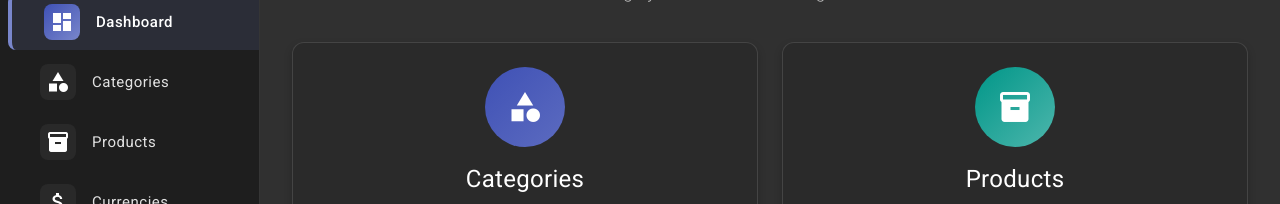
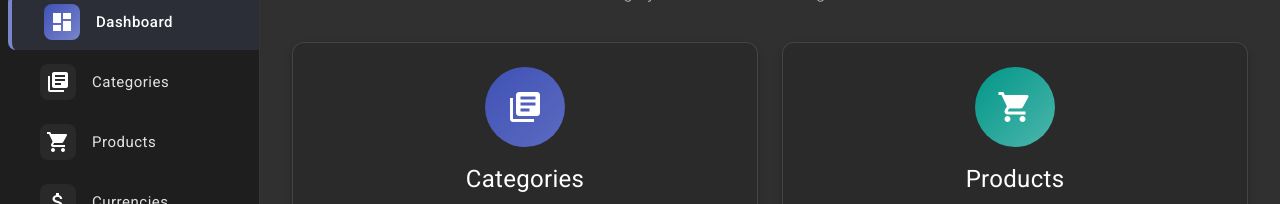
Before and after one commit to TheDmitri/traderpluseditor, an Angular app: page /dashboard in a window 1280 px wide. Shown: the part 154-358 px from the top of the page. Built offline with nearby package versions, Linux system fonts and the light colour scheme.

Commit message:
Icons changed

```diff
--- a/src/app/features/dashboard/components/dashboard.component.html
+++ b/src/app/features/dashboard/components/dashboard.component.html
@@ -7,7 +7,7 @@
   <div class="dashboard-stats">
     <mat-card class="stats-card category-card" appearance="outlined">
       <div class="card-icon-container">
-        <mat-icon class="card-icon">category</mat-icon>
+        <mat-icon class="card-icon">my_library_books</mat-icon>
       </div>
       <mat-card-content>
         <h2 class="stats-label">Categories</h2>
@@ -24,7 +24,7 @@
 
     <mat-card class="stats-card product-card" appearance="outlined">
       <div class="card-icon-container">
-        <mat-icon class="card-icon">inventory_2</mat-icon>
+        <mat-icon class="card-icon">shopping_cart</mat-icon>
       </div>
       <mat-card-content>
         <h2 class="stats-label">Products</h2>
--- a/src/app/shared/components/navigation/navigation.component.ts
+++ b/src/app/shared/components/navigation/navigation.component.ts
@@ -34,8 +34,8 @@ export class NavigationComponent {
 
   navItems: NavItem[] = [
     { label: 'Dashboard', icon: 'dashboard', route: '/dashboard' },
-    { label: 'Categories', icon: 'category', route: '/categories' },
-    { label: 'Products', icon: 'inventory_2', route: '/products' },
+    { label: 'Categories', icon: 'my_library_books', route: '/categories' },
+    { label: 'Products', icon: 'shopping_cart', route: '/products' },
     { label: 'Currencies', icon: 'attach_money', route: '/currencies' },
     { label: 'Settings', icon: 'settings', route: '/settings' },
     { label: 'Import/Export', icon: 'import_export', route: '/file-management' }
```
